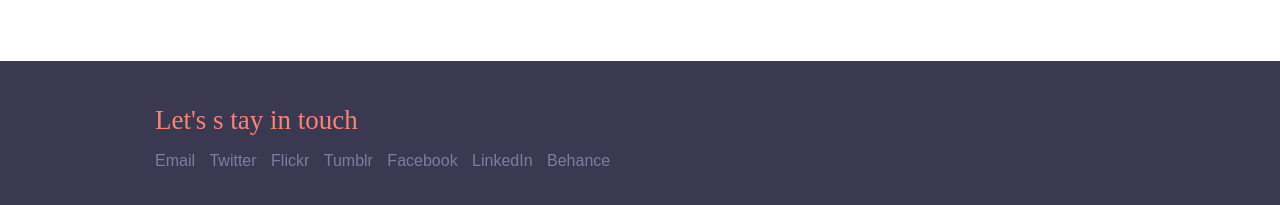
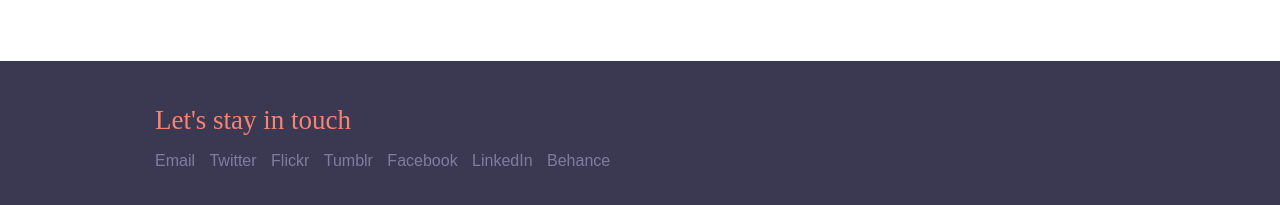
Before and after one commit to ChristinaDay/old-portfolio, a Jekyll site: the page built from index.html, in a window 1280 px wide and 900 px high, scrolled down 542 px. Shown: the part 668-873 px from the top of the window. Built offline with Jekyll 4.4.1, drawn with Linux system fonts in a browser that asks for light colours; Markdown is read by kramdown in place of the engine named in the settings; a script that is not in the unit is left out.

Commit message:
fixed typo in footer:

```diff
--- a/_layouts/portfolio.html
+++ b/_layouts/portfolio.html
@@ -191,7 +191,7 @@
       <div class="row">
 
           <div class="large-10 columns social">
-            <h3>Let's s tay in touch</h3>
+            <h3>Let's stay in touch</h3>
             <ul>
               <li>Email</li>
               <li>Twitter</li>
```
